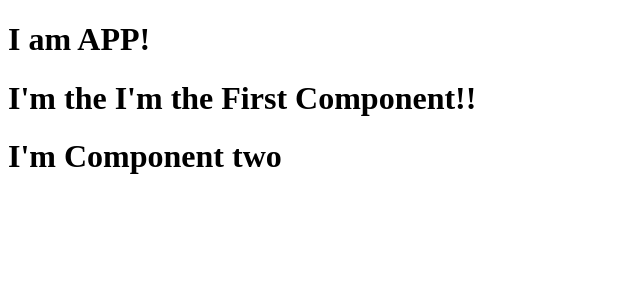
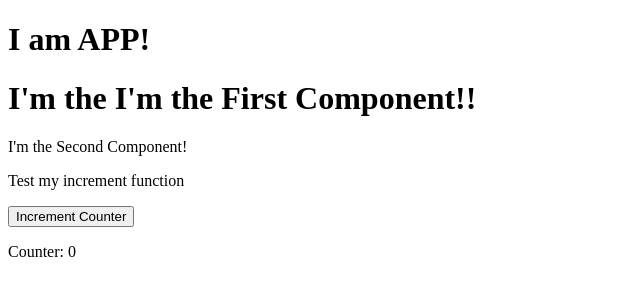
Before and after one commit to ferdelamad/react-fullstack-app, a React app: page / in a window 1280 px wide. Shown: the top 300 px of the page, without its empty margins (0-640 px from the left). Built offline with nearby package versions, Linux system fonts and the light colour scheme; the HTML template or start-up script is replaced by a standard one.

Commit message:
Added sample functions to the Provider Context of the App

```diff
--- a/public/src/components/Comp02.jsx
+++ b/public/src/components/Comp02.jsx
@@ -1,7 +1,15 @@
 import React from "react";
+import { AppContext } from "./Provider";
 
 export const Comp02 = () => (
-  <div>
-    <h1>I'm Component two</h1>
-  </div>
+  <AppContext.Consumer>
+    {context => (
+      <div>
+        <p>{context.state.name02}</p>
+        <p>Test my increment function</p>
+        <button onClick={context.incrementCounter}>Increment Counter</button>
+        <p>Counter: {context.state.counter}</p>
+      </div>
+    )}
+  </AppContext.Consumer>
 );
--- a/public/src/components/Provider.jsx
+++ b/public/src/components/Provider.jsx
@@ -8,14 +8,22 @@ export default class Provider extends Component {
     super(props);
     this.state = {
       name01: "I'm the First Component!",
-      name02: "I'm the Second Component!"
+      name02: "I'm the Second Component!",
+      counter: 0
     };
   }
 
   render() {
     const state = this.state;
     return (
-      <AppContext.Provider value={{ state }}>
+      <AppContext.Provider
+        value={{
+          state,
+          incrementCounter: () => {
+            this.setState({ counter: this.state.counter + 1 });
+          }
+        }}
+      >
         {this.props.children}
       </AppContext.Provider>
     );
```
